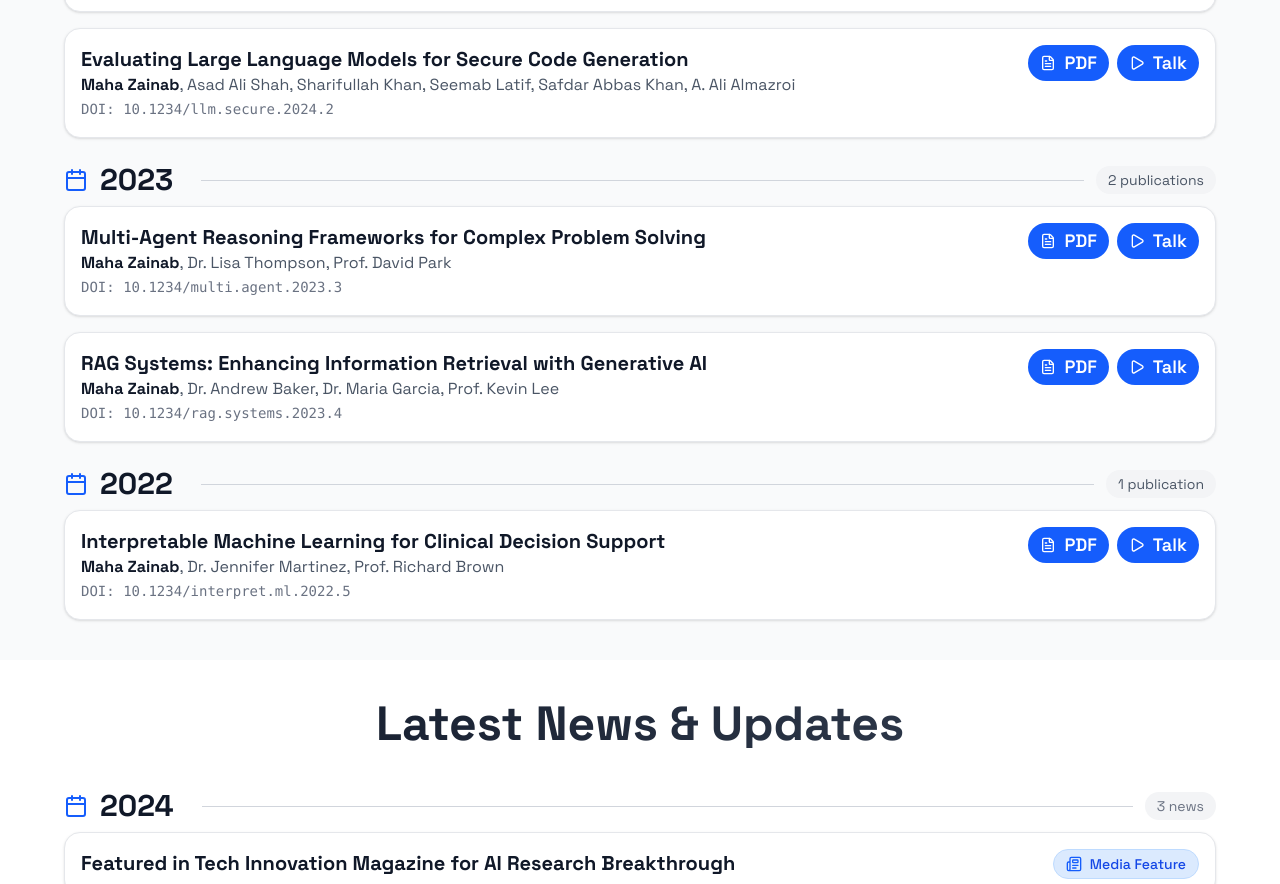
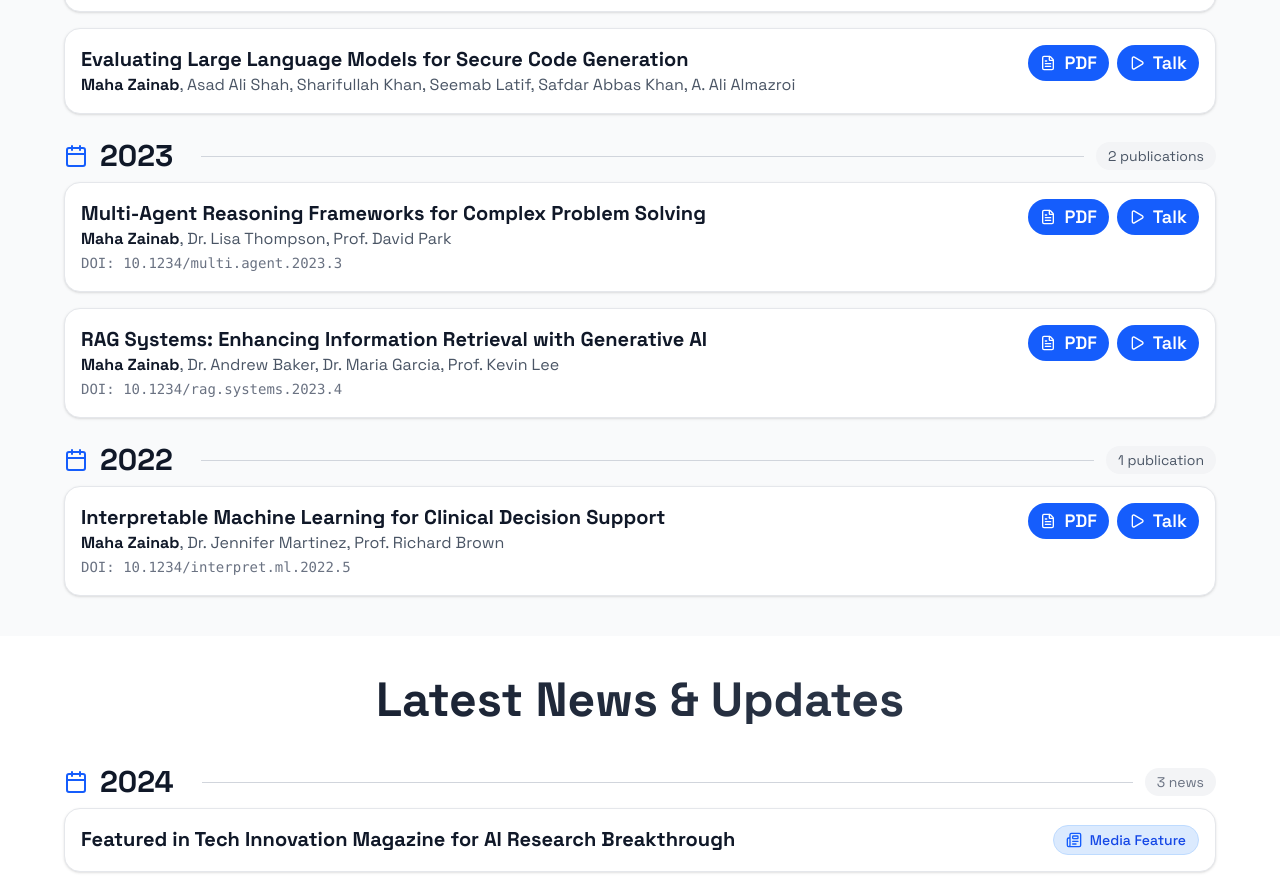
Before and after one commit to MahaZainab/MahaZainab.github.io, a React (Vite) app: page / in a window 1280 px wide. Shown: the part 1265-2149 px from the top of the page. Built offline with nearby package versions, Linux system fonts and the light colour scheme.

Commit message:
Auto commit on save

```diff
--- a/src/data/content.ts
+++ b/src/data/content.ts
@@ -73,7 +73,7 @@ export const publications: Publication[] = [
     pdfLink: "/publications/llm-secure-code.pdf",
     talkLink: "/talks/llm-secure-code",
     year: "2025",
-    doi: "10.1234/llm.secure.2024.2",
+    doi: "",
   },
   {
     id: 3,
```
